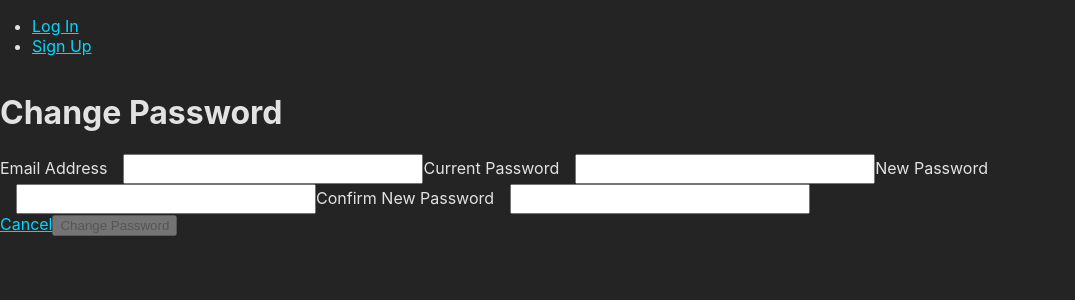
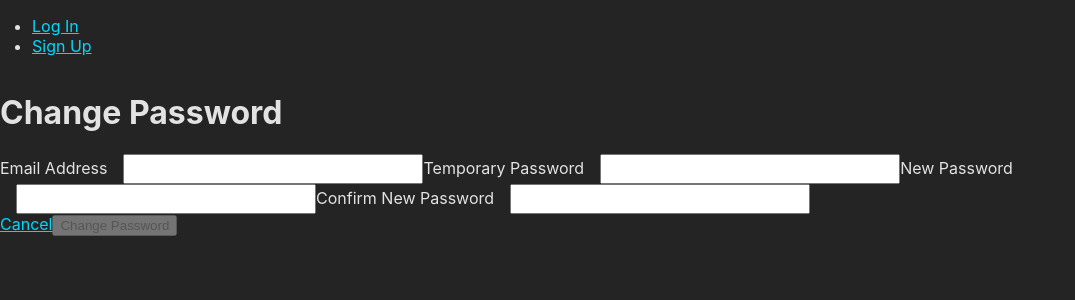
Before and after one commit to ManliestBen/traversio-front, a React (Vite) app: page /auth/reset-password in a window 1280 px wide. Shown: the top 300 px of the page, without its empty margins (0-1075 px from the left). Built offline with nearby package versions, Linux system fonts and the light colour scheme; no server answers.

Commit message:
adjust label on temp password

```diff
--- a/src/pages/ResetPassword/ResetPassword.jsx
+++ b/src/pages/ResetPassword/ResetPassword.jsx
@@ -54,7 +54,7 @@ const ResetPassword = ({ handleAuthEvt }) => {
           />
         </label>
         <label className={styles.label}>
-          Current Password
+          Temporary Password
           <input
             type="password"
             value={password}
```
